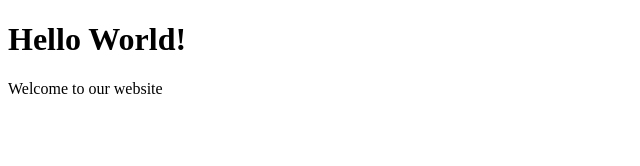
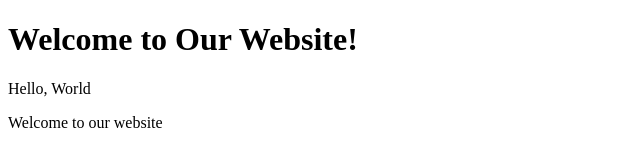
Before and after one commit to Adeela-Afzaal/SRE, a plain HTML site: page index.html in a window 1280 px wide. Shown: the whole page, without its empty margins (0-640 px from the left). Drawn offline with Linux system fonts and the light colour scheme.

Commit message:
Updated heading

```diff
--- a/index.html
+++ b/index.html
@@ -6,7 +6,8 @@
     <title>My Website</title>
 </head>
 <body>
-    <h1>Hello World!</h1>
+    <h1>Welcome to Our Website!</h1>
+    <p>Hello, World</p>
     <p>Welcome to our website</p>
 </body>
 </html>
```
